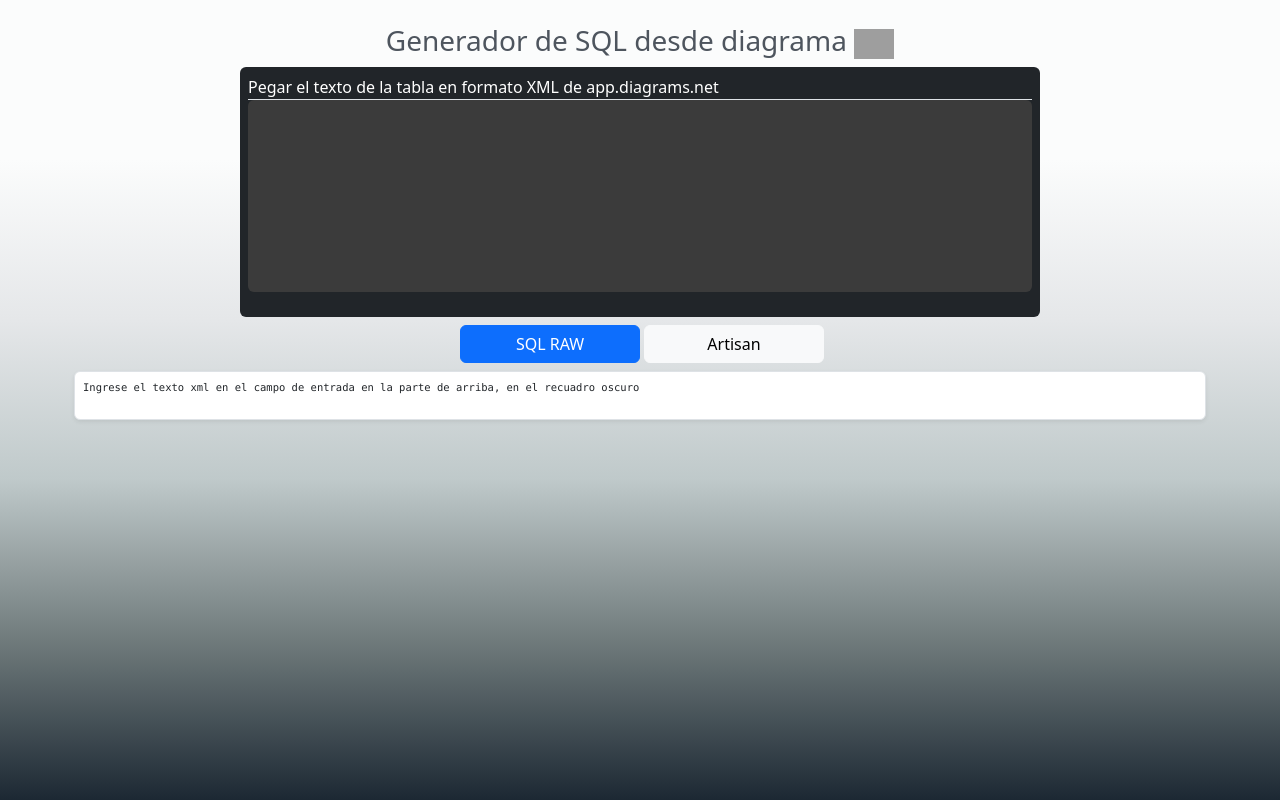
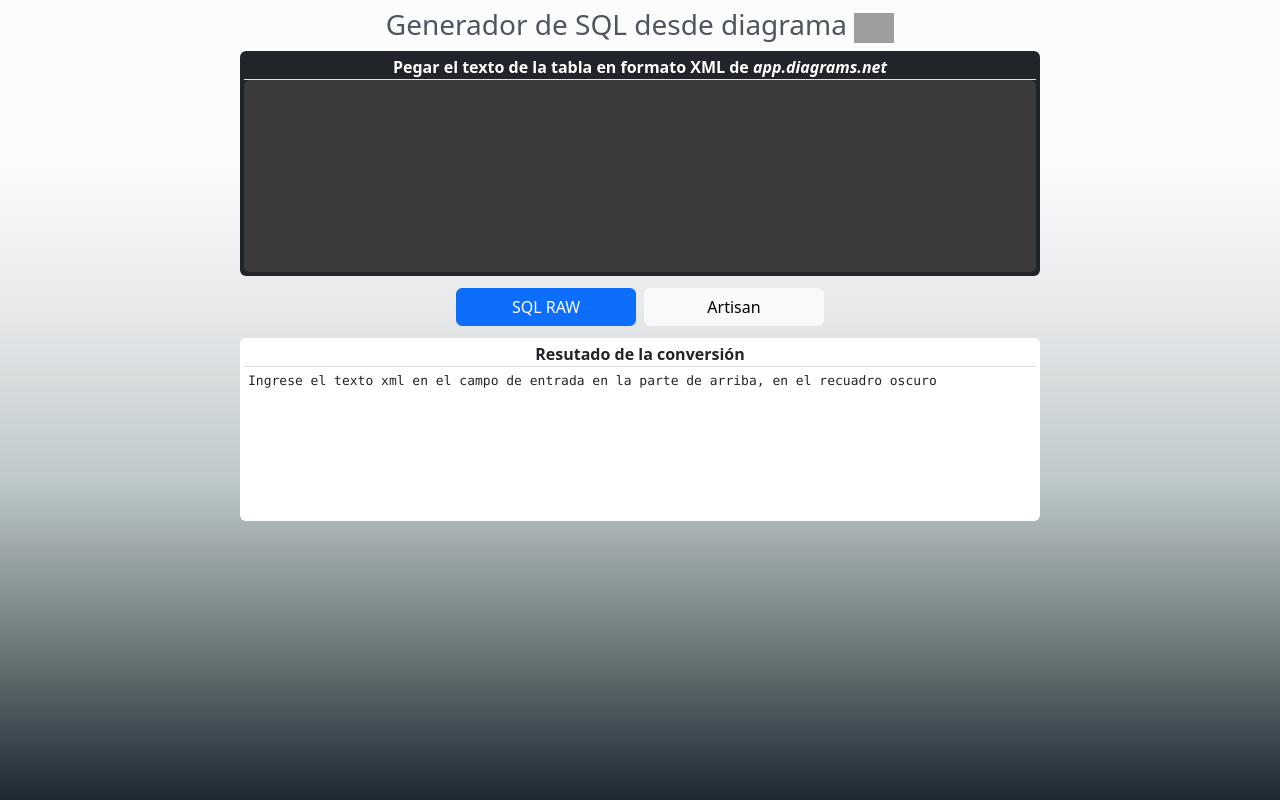
Before and after one commit to RobertoGamaliel/conversor_diagrama_a_sql, a plain HTML site: page index.html in a window 1280 px wide. Both pictures are taken after a click on the button "SQL RAW". Drawn offline with nearby package versions, Linux system fonts and the light colour scheme; grey boxes are pictures that could not be loaded.

Commit message:
Update index.html

```diff
--- a/index.html
+++ b/index.html
@@ -18,38 +18,61 @@
             color: #4e555e;
             font-weight: 300;
         }
-        body{
+        .body{
             background-image: linear-gradient(to top , #1c2833, #707b7c,#bfc9ca,#e5e7e9, #fbfcfc, #fbfcfc);
+            min-height: 100vh;
+            width: 100%;
+            overflow: auto;
+        }
+        .blur{
+            backdrop-filter: blur(5px);
+        }
+
+        .responsive-width-1000 {
+            width: min(1000px, 95vw);
+            box-sizing: border-box;
+            margin: 0;
+        }
+
+        .responsive-width-800 {
+            width: 100%;
+            max-width: min(800px, 95vw);
+            box-sizing: border-box;
+            overflow-y: auto;
+            margin: 0;
         }
     </style>
 </head>
 
-<body class="container p-3 vh-100 bg-light">
-    <div class="row justify-content-center align-items-start">
-        <div class="text-center title w-100 h3 mt-2 text-center">
+<body class="p-1 m-0 body" >
+    <div class="d-flex row justify-content-center align-items-start p-0 m-0">
+        <div class="text-center title h3 m-0 p-0 mt-1 mb-2 text-center">
             Generador de SQL desde diagrama
             <img src="https://i.ibb.co/bM5c1z1w/help.png" alt="" height="30px" width="auto" data-bs-toggle="modal"
                 data-bs-target="#exampleModal" style="cursor: pointer;">
         </div>
-        <div class="bg-dark p-2 rounded mt-0" style="width:800px; height: 250px;">
-            <div class="text-white w-80 border-bottom">Pegar el texto de la tabla en formato XML de app.diagrams.net
+        <div class="bg-dark p-1 m-0 rounded responsive-width-800">
+            <div class="text-white w-100 border-bottom text-center fw-bold m-0 p-0">Pegar el texto de la tabla en formato XML de <i>app.diagrams.net</i>
             </div>
             <textarea class="form-control text-white border-0" rows="10"
                 style="background-color: #3b3b3b; width: 100%; resize: none; font-size: 12px; overflow: auto; font-family: monospace;"
                 oninput="makeSentence(this.value)"></textarea>
         </div>
-        <div class="bg-trasparent d-flex row justify-content-center m-1 mt-2 mb-2">
-            <button class="btn btn-primary m-0 me-0 ms-1" onclick="chtype('raw')" id='raw' style="width: 180px;">SQL
+        <div class="bg-trasparent d-flex row justify-content-center p-0 m-0 mt-2 mb-2">
+            <button class="btn btn-primary m-1" onclick="chtype('raw')" id='raw' style="width: 180px;">SQL
                 RAW</button>
-            <button class="btn btn-light m-0 me-0 ms-1" onclick="chtype('artisan')" id="'artisan"
+            <button class="btn btn-light m-1" onclick="chtype('artisan')" id="'artisan"
                 style="width: 180px;">Artisan</button>
         </div>
-        <div class="bg-white col-lg-12 m-0 mb-5 shadow-sm border rounded p-2" style="font-size: 12px;">
-            <pre class=""
-                id="sqlSentence">Ingrese el texto xml en el campo de entrada en la parte de arriba, en el recuadro oscuro</pre>
+
+        <div class="bg-white p-1 m-0 rounded responsive-width-800 mb-5">
+            <div class="text-dark w-100 m-0 p-0 border-bottom text-center fw-bold">Resutado de la conversión</div>
+            <pre class="m-0 p-1"id="sqlSentence" style="font-size: 13px; min-height: 150px;">
+Ingrese el texto xml en el campo de entrada en la parte de arriba, en el recuadro oscuro
+            </pre>
         </div>
     </div>
-    <div class="modal fade" id="exampleModal" tabindex="-1" aria-labelledby="exampleModalLabel" aria-hidden="true">
+    <div class="modal fade blur m-0" id="exampleModal" tabindex="-1" aria-labelledby="exampleModalLabel" aria-hidden="true">
         <div class="modal-dialog modal-lg">
             <div class="modal-content">
                 <div class="modal-header">
@@ -165,11 +188,11 @@ CREATE TABLE IF NOT EXISTS libros (
         const btnRaw = document.getElementById("raw");
         const btnArtisan = document.getElementById("'artisan");
         if (type === "raw") {
-            btnRaw.className = "btn btn-primary m-0 me-0 ms-1";
-            btnArtisan.className = "btn btn-light m-0 me-0 ms-1";
+            btnRaw.className = "btn btn-primary m-1";
+            btnArtisan.className = "btn btn-light m-1";
         } else {
-            btnRaw.className = "btn btn-light m-0 me-0 ms-1";
-            btnArtisan.className = "btn btn-primary m-0 me-0 ms-1";
+            btnRaw.className = "btn btn-light m-1";
+            btnArtisan.className = "btn btn-primary m-1";
         }
         procesarSeguroXML();
 
@@ -299,6 +322,10 @@ CREATE TABLE IF NOT EXISTS libros (
             if (/\bUNSIGNED\b/i.test(field.type)) {
                 column += '->unsigned()';
             }
+            if (/\bUNIQUE\b/i.test(field.type)) {
+                column += '->unique()';
+            }
+
             if (!field.isPrimaryKey && !field.type.toUpperCase().includes('NOT NULL')) {
                 column += '->nullable(true)';
             }
```
